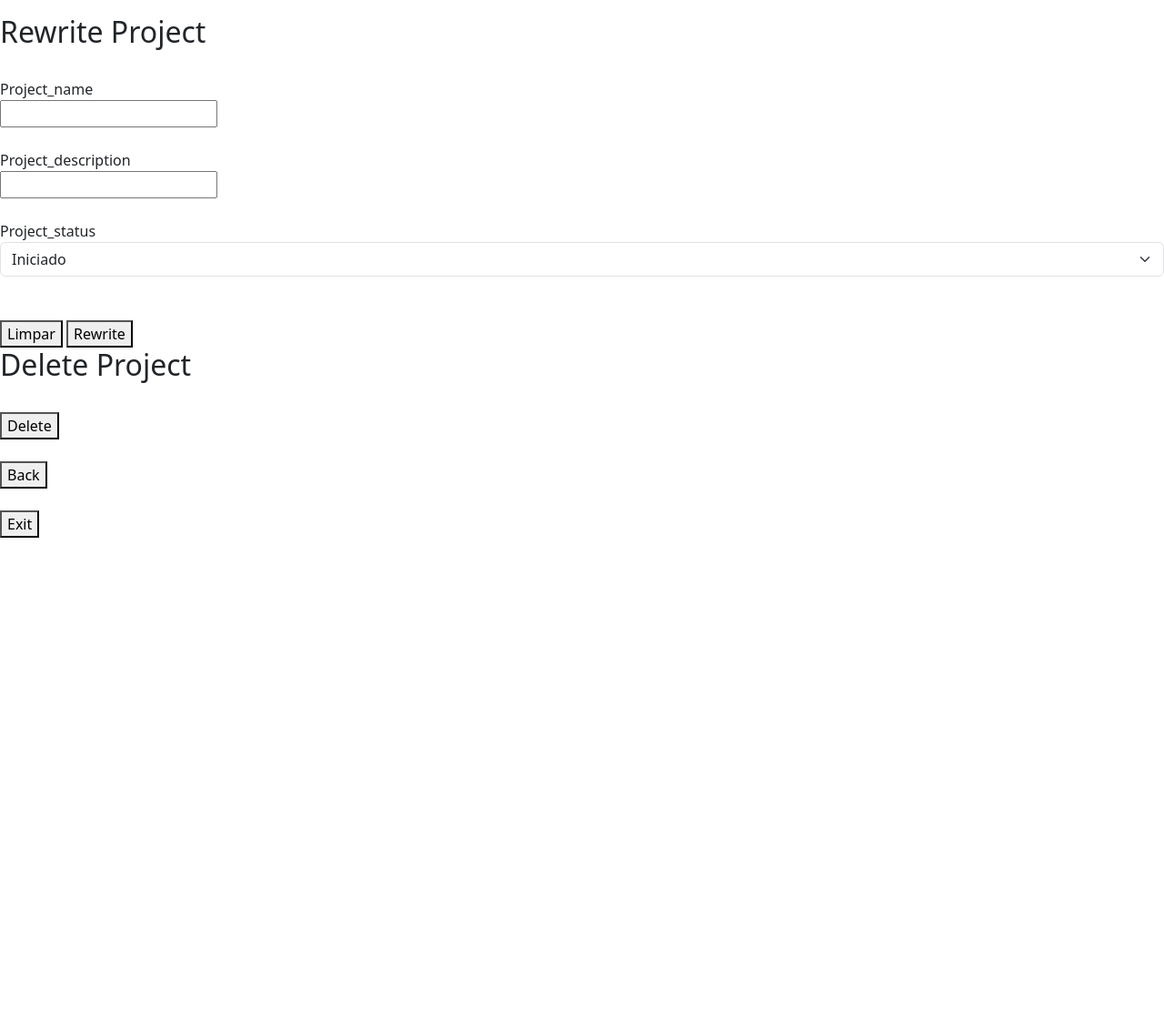
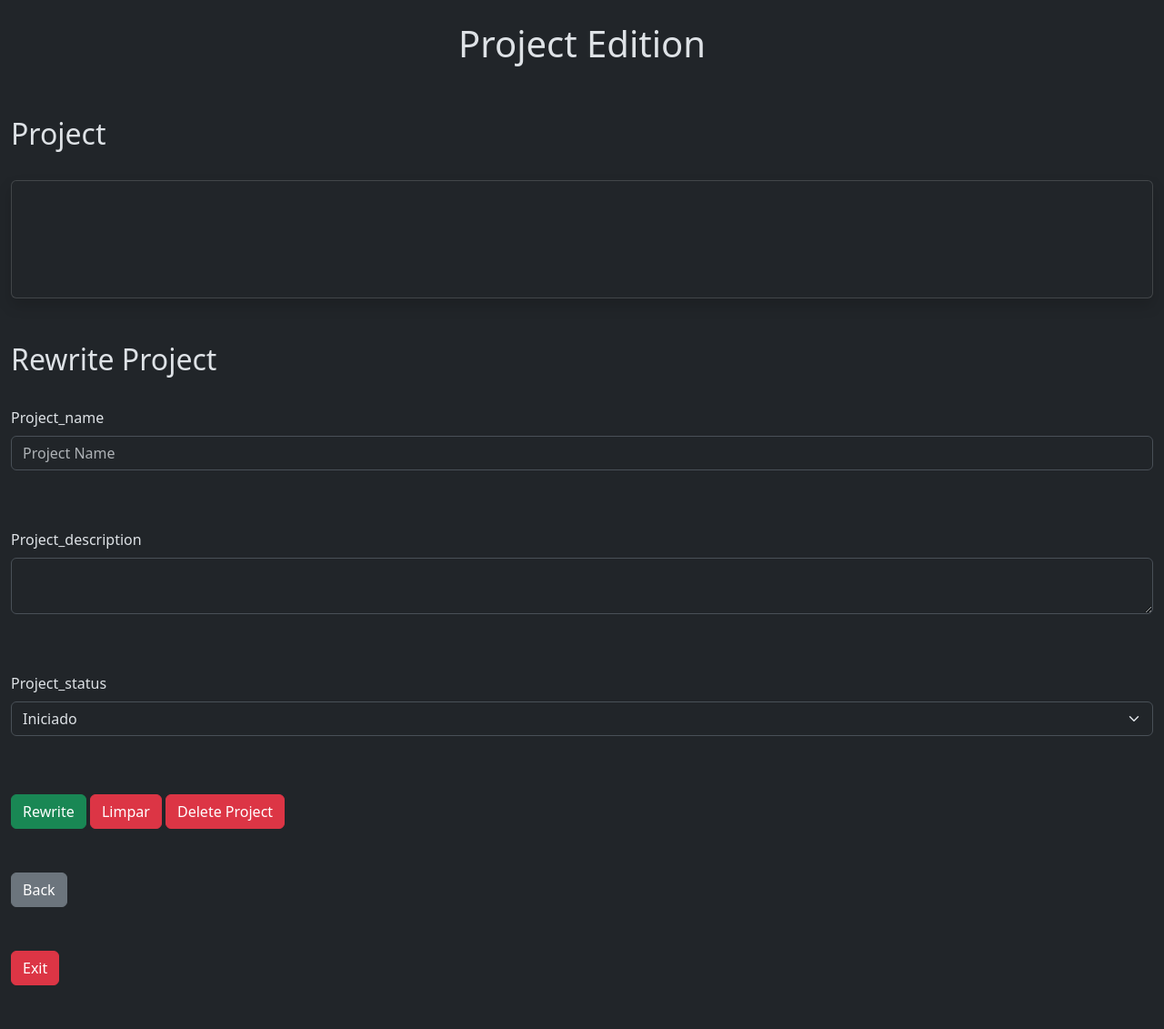
Before and after one commit to RodrigoDevBack/Desafio_Tecnico, a PHP site: page /edition.tpl.php in a window 1280 px wide. Shown: the whole page at 91% size. Before the commit the page ends 591 px from the top, so only its background shows below. Run offline with PHP 8.4, Linux system fonts and the light colour scheme; data that the repository does not hold is empty.

Commit message:
Feat: Telas estilizadas com sucesso

```diff
--- a/Front_End/controller/project_controller.php
+++ b/Front_End/controller/project_controller.php
@@ -24,7 +24,7 @@ class projectController{
             createProject($name, $description, $status);
 
         } else if($_SERVER['REQUEST_METHOD'] === 'POST' && isset($_POST['get_one'])){
-            $get = $_POST['id'];
+            $get = (int)$_POST['id'];
             $_SESSION['ID'] = $get;
             $response = getOne($get);
 
--- a/Front_End/models/transform_data/trans_get_all.php
+++ b/Front_End/models/transform_data/trans_get_all.php
@@ -10,6 +10,8 @@ function transform_getAll(){
         foreach($projects_brute as $projet){
             $date = "Date: ". substr($projet["created_at"], 0, 10);
             $hour = "Time: ". substr( $projet["created_at"], 11, 8). " - ";
+
+            $projects_forming[$count]['id'] = $projet["id"];
             $projects_forming[$count]['Id'] = "Id: ".$projet["id"]. "<br>";
             $projects_forming[$count]['Name'] = "Name: ".$projet["name"]. "<br>";
             $projects_forming[$count]['Description'] = "Description: ".$projet["description"]. "<br>";
--- a/Front_End/views/project/edition.tpl.php
+++ b/Front_End/views/project/edition.tpl.php
@@ -1,55 +1,64 @@
 <!DOCTYPE html>
-<html lang="pt_br">
+<html lang="pt_br" data-bs-theme="dark">
+
 <head>
     <meta charset="UTF-8">
     <meta name="viewport" content="width=device-width, initial-scale=1.0">
     <title>Project_Edition</title>
     <link rel="stylesheet" href="https://cdn.jsdelivr.net/npm/bootstrap@5.3.6/dist/css/bootstrap.min.css">
 </head>
+
 <body>
+    <div class="container-fluid">
+        <br>
+        <h1 class="container text-center">Project Edition</h1> <br> <br>
 
-    <h3>
+        <h2>Project</h2> <br>
+
+        <div class="card p-4 shadow h-100">
             <p><?php echo $project['Id']; ?></p>
             <p><?php echo $project['Name']; ?></p>
             <p><?php echo $project['Description']; ?></p>
             <p><?php echo $project['Status']; ?></p>
             <p><?php echo $project['Created_at']; ?></p>
-    </h3>
+        </div> <br> <br>
 
         <h2>Rewrite Project</h2> <br>
 
         <form method="post">
+            <div class="mb-3">
+                <label class="form-label">Project_name</label><br>
+                <input type="text" class="form-control" name="name" placeholder="Project Name">
+            </div> <br><br>
 
-        <label>Project_name</label><br>
-        <input type="text" name="name" > <br><br>
+            <div class="mb-3">
+                <label class="form-label">Project_description</label><br>
+                <textarea type="text" class="form-control" name="description" placeholder="Description"> </textarea>
+            </div> <br><br>
 
-        <label>Project_description</label><br>
-        <input type="text" name="description" ><br><br>
-
-        <label>Project_status</label><br>
-        <select name="status" class="form-select" aria-label="Default select example" id="status" required>
+            <div class="mb-3">
+                <label class="form-label">Project_status</label><br>
+                <select name="status" class="form-select" id="status" required>
                     <option value="Iniciado">Iniciado</option>
                     <option value="pausado">Pausado</option>
                     <option value="Finalizado">Finalizado</option>
-        </select> <br> <br>
+                </select>
+            </div> <br> <br>
 
-        <button type="reset">Limpar</button>
-        <button type="submit" name="Rewrite">Rewrite</button> <br>
-    </form>
-
-    <h2>Delete Project</h2> <br>
+            <button type="submit" class="btn btn-success" name="Rewrite">Rewrite</button>
+            <button type="reset" class="btn btn-danger">Limpar</button>
+            <button type="submit" class="btn btn-danger" name="delete">Delete Project</button>
+        </form> <br> <br>
 
         <form method="post">
-        <button type="submit" name="delete">Delete</button> <br> <br>
-    </form>
+            <button type="submit" class="btn btn-secondary" name="back">Back</button>
+        </form> <br> <br>
 
         <form method="post">
-        <button type="submit" name="back">Back</button> <br> <br>
-    </form>
-
-    <form method="post">
-        <button type="submit" name="exit">Exit</button> <br>
-    </form>
+            <button type="submit" class="btn btn-danger" name="exit">Exit</button>
+        </form> <br> <br>
+    </div>
     <script src="https://cdn.jsdelivr.net/npm/bootstrap@5.3.6/dist/js/bootstrap.bundle.min.js"></script>
 </body>
+
 </html>
```
Also changed, not shown: Front_End/views/project/home.tpl.php (+25 -20 lines), 1 other file. Lines whose indentation alone changed are shown as unchanged.
